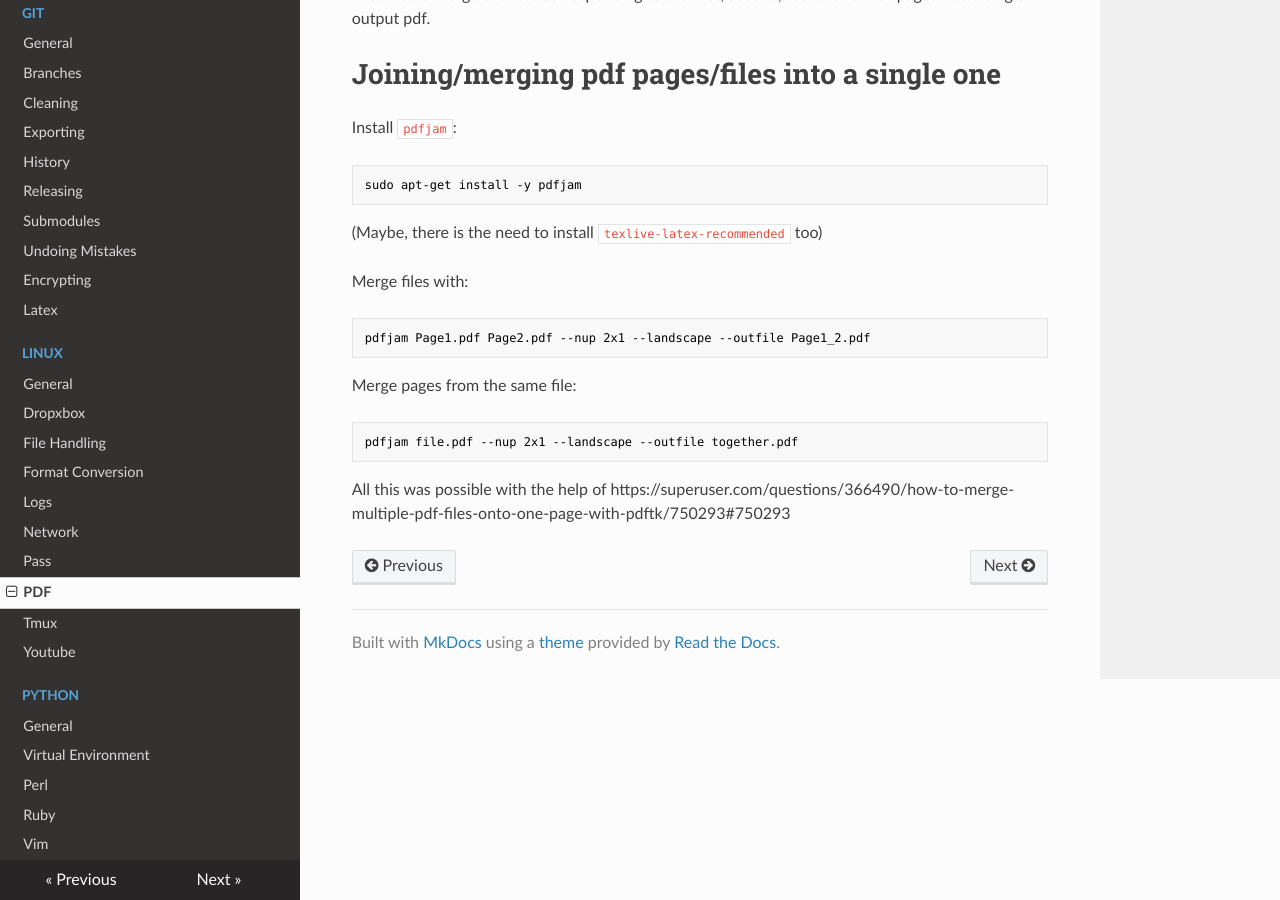
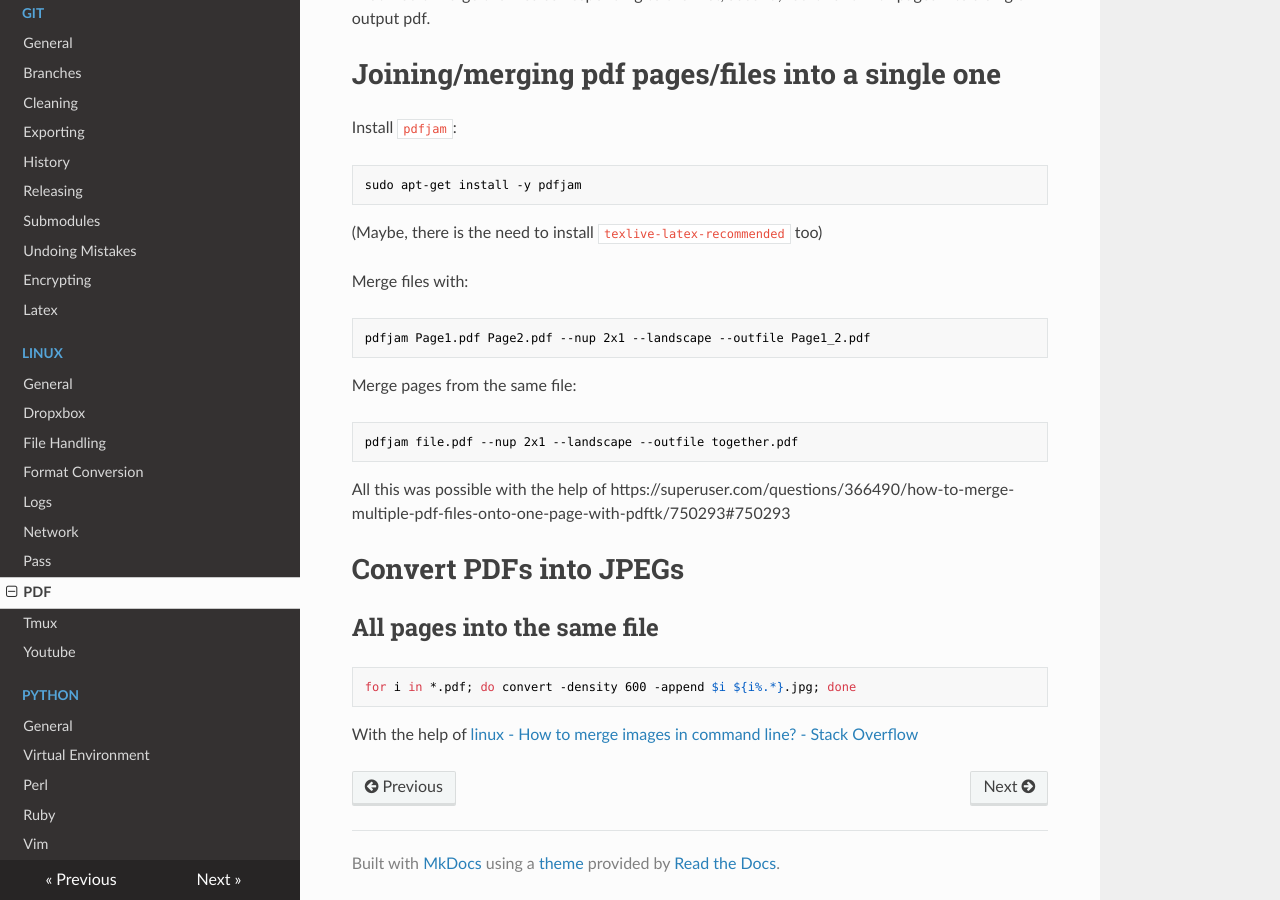
Before and after one commit to hposca/useful_notes, an MkDocs documentation site: the page built from docs/linux/pdf.md, in a window 1280 px wide and 900 px high, scrolled down 1360 px. Built offline with MkDocs 1.6.1, drawn with Linux system fonts in a browser that asks for light colours; nearby versions of some CDN libraries; old or Windows-style settings are respelled for this version of MkDocs.

Commit message:
How to convert PDFs into JPEGs

````diff
--- a/docs/linux/pdf.md
+++ b/docs/linux/pdf.md
@@ -71,3 +71,13 @@ pdfjam file.pdf --nup 2x1 --landscape --outfile together.pdf
 ```
 
 All this was possible with the help of https://superuser.com/questions/366490/how-to-merge-multiple-pdf-files-onto-one-page-with-pdftk/750293#750293
+
+# Convert PDFs into JPEGs
+
+## All pages into the same file
+
+```
+for i in *.pdf; do convert -density 600 -append $i ${i%.*}.jpg; done
+```
+
+With the help of [linux - How to merge images in command line? - Stack Overflow](https://stackoverflow.com/questions/20075087/how-to-merge-images-in-command-line)
````
